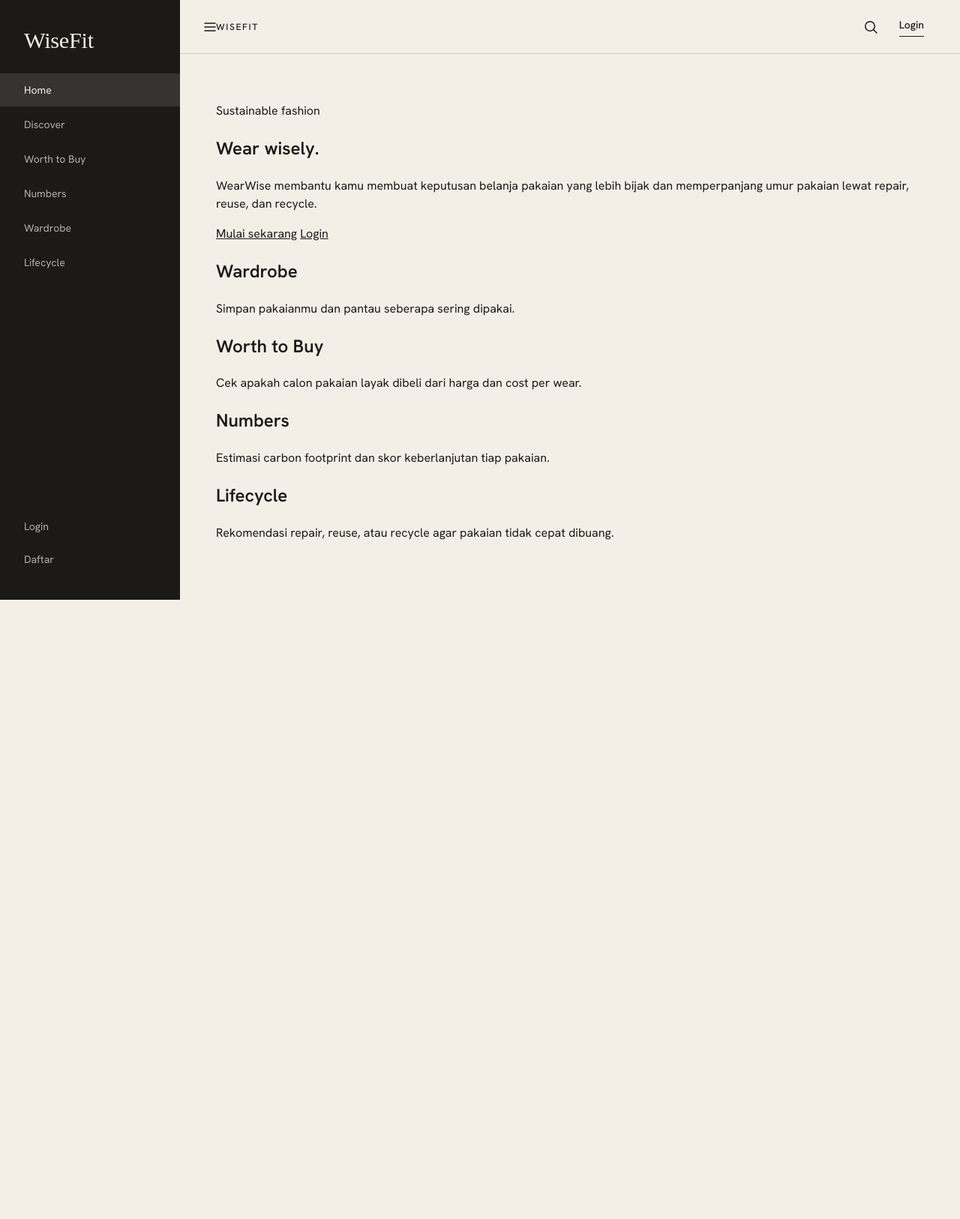
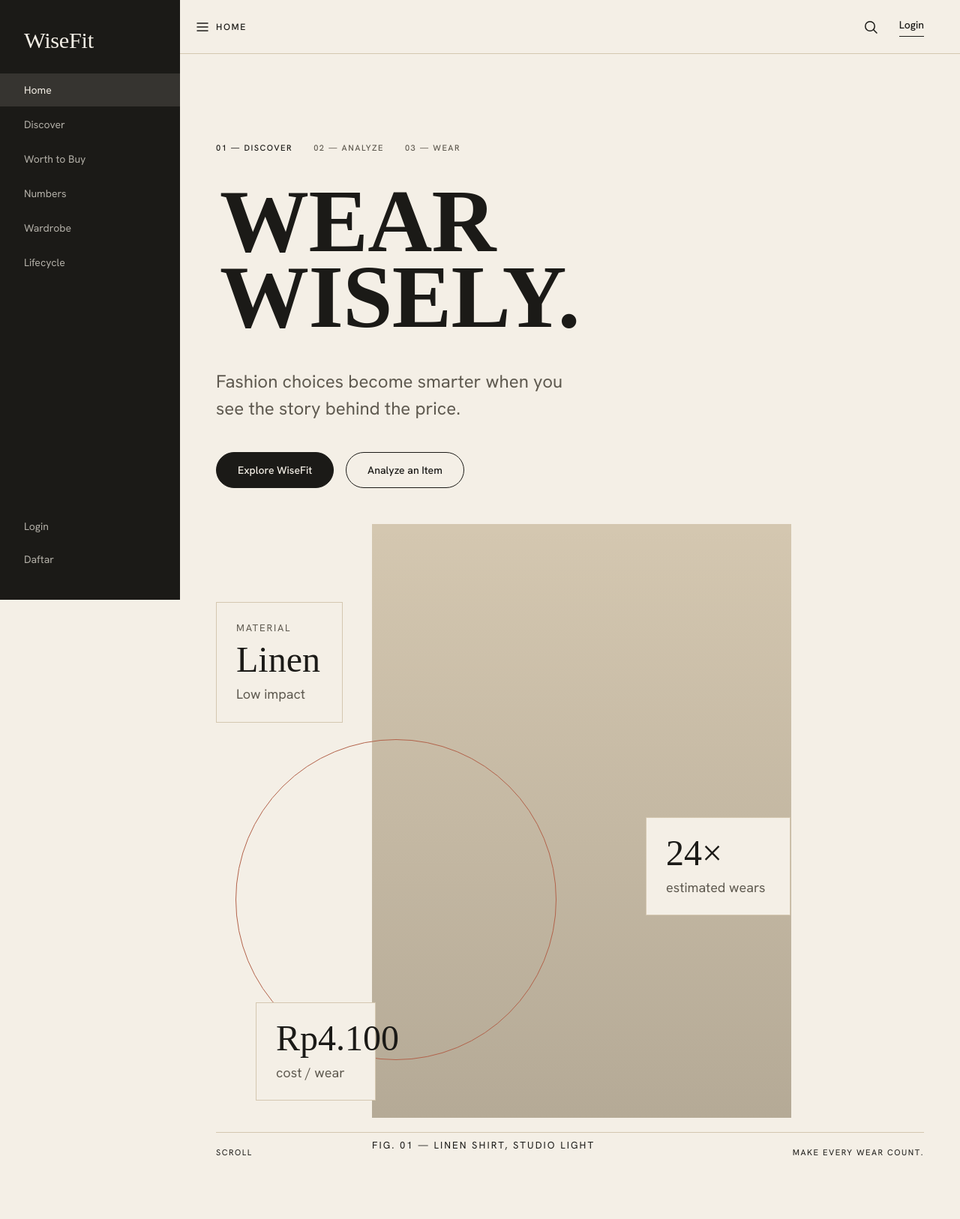
Before and after one commit to pbp-kelompok-e9-2026/WearWise, a Django app: page / in a window 1280 px wide. Shown: the whole page at 75% size. Before the commit the page ends 800 px from the top, so only its background shows below. Run offline with Django 5.2, Linux system fonts and the light colour scheme; some web fonts are replaced.

Commit message:
feat: Added a proper main home page

```diff
--- a/static/css/wearwise.css
+++ b/static/css/wearwise.css
@@ -220,7 +220,7 @@ body.ww {
 .ww-toggle {
   position: absolute;
   top: 50%;
-  left: 20px;
+  left: 10px;
   display: grid;
   place-items: center;
   width: 40px;
--- a/templates/base.html
+++ b/templates/base.html
@@ -28,7 +28,6 @@
   {% block extra_css %}{% endblock extra_css %}
 </head>
 
-{# Nama URL di bawah adalah tebakan; kalau nama di proyekmu beda, link jatuh ke "#" tanpa error #}
 {% url 'main:show_main' as u_home %}
 {% url 'main:about' as u_about %}
 {% url 'dashboard:profile' as u_profile %}{% if not u_profile %}{% url 'main:profile' as u_profile %}{% endif %}
--- a/templates/main/home.html
+++ b/templates/main/home.html
@@ -1,47 +1,52 @@
 {% extends 'base.html' %}
 
-{% block title %}WearWise{% endblock title %}
+{% block title %}WiseFit - Wear wisely{% endblock title %}
+{% block page_title %}Home{% endblock page_title %}
 
 {% block content %}
-<section class="max-w-5xl mx-auto px-4 py-16">
-  <p class="text-sm uppercase tracking-widest text-emerald-700">Sustainable fashion</p>
-  <h1 class="text-4xl md:text-6xl font-bold mt-2">Wear wisely.</h1>
-  <p class="mt-4 text-lg text-gray-600 max-w-2xl">
-    WearWise membantu kamu membuat keputusan belanja pakaian yang lebih bijak dan
-    memperpanjang umur pakaian lewat repair, reuse, dan recycle.
-  </p>
+{% url 'worth_to_buy_analyzer:analyzer' as analyze_url %}
+{% url 'main:about' as about_url %}
+<section class="ww-hero">
+  <div class="ww-hero__text">
+    <ol class="ww-steps ww-eyebrow">
+      <li class="is-current">01 — Discover</li>
+      <li>02 — Analyze</li>
+      <li>03 — Wear</li>
+    </ol>
 
-  <div class="mt-8 flex flex-wrap gap-3">
-    {% if user.is_authenticated %}
-      <a href="{% url 'wardrobe:show_wardrobe' %}"
-         class="bg-emerald-700 text-white px-5 py-2 rounded hover:bg-emerald-800 transition">Buka Wardrobe</a>
-      <a href="{% url 'carbon_footprint:index' %}"
-         class="border border-emerald-700 text-emerald-700 px-5 py-2 rounded hover:bg-emerald-50 transition">Lihat Numbers</a>
-    {% else %}
-      <a href="{% url 'main:register' %}"
-         class="bg-emerald-700 text-white px-5 py-2 rounded hover:bg-emerald-800 transition">Mulai sekarang</a>
-      <a href="{% url 'main:login' %}"
-         class="border border-emerald-700 text-emerald-700 px-5 py-2 rounded hover:bg-emerald-50 transition">Login</a>
-    {% endif %}
+    <h1 class="ww-display">Wear<br>wisely.</h1>
+    <p class="ww-hero__lede">Fashion choices become smarter when you see the story behind the price.</p>
+
+    <div class="ww-btns">
+      <a class="ww-btn" href="{% firstof about_url '#' %}">Explore WiseFit</a>
+      <a class="ww-btn ww-btn--outline" href="{% firstof analyze_url '#' %}">Analyze an Item</a>
+    </div>
+  </div>
+
+  <div class="ww-hero__art" aria-hidden="true">
+    <div class="ww-hero__block ww-img ww-img--tan"></div>
+    <div class="ww-hero__ring"></div>
+
+    <div class="ww-float ww-float--material">
+      <p class="ww-float__label">Material</p>
+      <p class="ww-float__value">Linen</p>
+      <p class="ww-float__sub">Low impact</p>
+    </div>
+    <div class="ww-float ww-float--wears">
+      <p class="ww-float__value">24×</p>
+      <p class="ww-float__sub">estimated wears</p>
+    </div>
+    <div class="ww-float ww-float--cost">
+      <p class="ww-float__value">Rp4.100</p>
+      <p class="ww-float__sub">cost / wear</p>
+    </div>
+
+    <p class="ww-hero__fig">Fig. 01 — Linen shirt, studio light</p>
+  </div>
+
+  <div class="ww-hero__foot">
+    <span>Scroll</span>
+    <span>Make every wear count.</span>
   </div>
 </section>
-
-<section class="max-w-5xl mx-auto px-4 pb-16 grid gap-4 sm:grid-cols-2">
-  <article class="bg-white p-6 rounded-lg shadow">
-    <h2 class="text-lg font-semibold text-emerald-700">Wardrobe</h2>
-    <p class="mt-2 text-sm text-gray-600">Simpan pakaianmu dan pantau seberapa sering dipakai.</p>
-  </article>
-  <article class="bg-white p-6 rounded-lg shadow">
-    <h2 class="text-lg font-semibold text-emerald-700">Worth to Buy</h2>
-    <p class="mt-2 text-sm text-gray-600">Cek apakah calon pakaian layak dibeli dari harga dan cost per wear.</p>
-  </article>
-  <article class="bg-white p-6 rounded-lg shadow">
-    <h2 class="text-lg font-semibold text-emerald-700">Numbers</h2>
-    <p class="mt-2 text-sm text-gray-600">Estimasi carbon footprint dan skor keberlanjutan tiap pakaian.</p>
-  </article>
-  <article class="bg-white p-6 rounded-lg shadow">
-    <h2 class="text-lg font-semibold text-emerald-700">Lifecycle</h2>
-    <p class="mt-2 text-sm text-gray-600">Rekomendasi repair, reuse, atau recycle agar pakaian tidak cepat dibuang.</p>
-  </article>
-</section>
 {% endblock content %}
```
Also changed, not shown: templates/register.html (deleted, +0 -38 lines).
